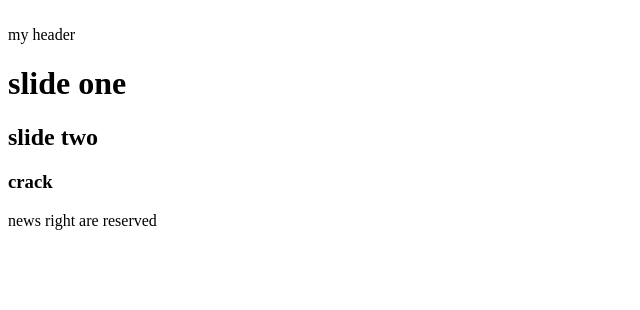
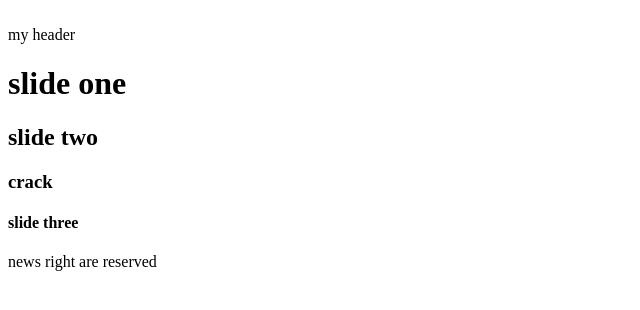
Before and after one commit to shayan-vatani/git., a website: page index.html in a window 1280 px wide. Shown: the whole page, without its empty margins (0-640 px from the left). Drawn offline with Linux system fonts and the light colour scheme.

Commit message:
slide three

```diff
--- a/index.html
+++ b/index.html
@@ -17,6 +17,7 @@
     <h1>slide one</h1>
     <h2>slide two</h2>
     <h3>crack</h3>
+    <h4>slide three</h4>
 </div>
 <footer>
     news right are reserved
```
